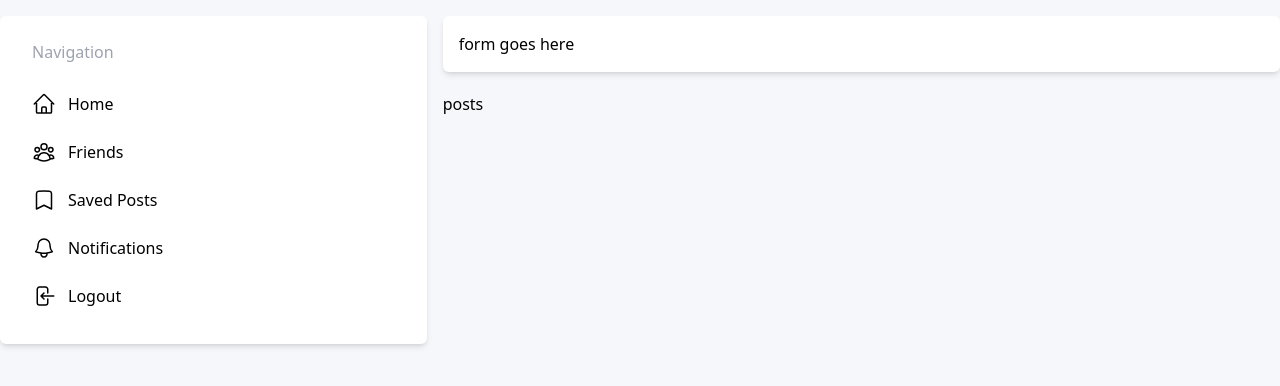
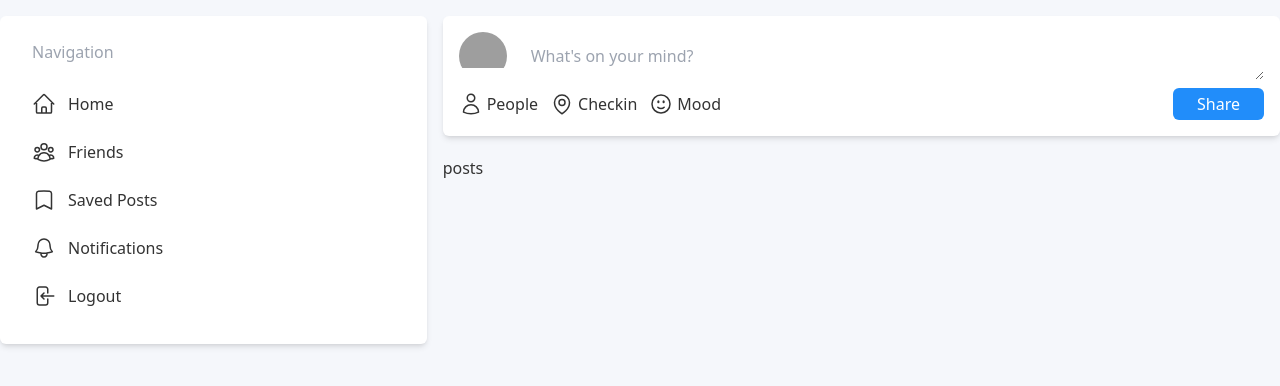
Before and after one commit to gauravparajuli/social-media-demo, a Next.js app: page / in a window 1280 px wide. Shown: the top 386 px of the page. Built offline with nearby package versions, Linux system fonts and the light colour scheme; grey boxes are pictures that could not be loaded.

Commit message:
created post form card component

```diff
--- /dev/null
+++ b/components/PostFormCard.tsx
@@ -0,0 +1,94 @@
+import React from 'react'
+import Card from './Card'
+
+const PostFormCard = () => {
+    return (
+        <Card>
+            <div className='flex gap-3'>
+                <div className='w-12 h-12 rounded-full overflow-hidden'>
+                    <img
+                        src='https://images.unsplash.com/photo-1591084728795-1149f32d9866?ixlib=rb-4.0.3&ixid=MnwxMjA3fDB8MHxwaG90by1wYWdlfHx8fGVufDB8fHx8&auto=format&fit=crop&w=1364&q=80'
+                        alt=''
+                    />
+                </div>
+                <textarea
+                    className='grow p-3 h-12'
+                    name=''
+                    id=''
+                    placeholder="What's on your mind?"
+                ></textarea>
+            </div>
+            <div className='flex gap-3 items-center mt-2'>
+                <div>
+                    <button className='flex gap-1'>
+                        <svg
+                            xmlns='http://www.w3.org/2000/svg'
+                            fill='none'
+                            viewBox='0 0 24 24'
+                            strokeWidth={1.5}
+                            stroke='currentColor'
+                            className='w-6 h-6'
+                        >
+                            <path
+                                strokeLinecap='round'
+                                strokeLinejoin='round'
+                                d='M15.75 6a3.75 3.75 0 11-7.5 0 3.75 3.75 0 017.5 0zM4.501 20.118a7.5 7.5 0 0114.998 0A17.933 17.933 0 0112 21.75c-2.676 0-5.216-.584-7.499-1.632z'
+                            />
+                        </svg>
+                        People
+                    </button>
+                </div>
+                <div>
+                    <button className='flex gap-1'>
+                        <svg
+                            xmlns='http://www.w3.org/2000/svg'
+                            fill='none'
+                            viewBox='0 0 24 24'
+                            strokeWidth={1.5}
+                            stroke='currentColor'
+                            className='w-6 h-6'
+                        >
+                            <path
+                                strokeLinecap='round'
+                                strokeLinejoin='round'
+                                d='M15 10.5a3 3 0 11-6 0 3 3 0 016 0z'
+                            />
+                            <path
+                                strokeLinecap='round'
+                                strokeLinejoin='round'
+                                d='M19.5 10.5c0 7.142-7.5 11.25-7.5 11.25S4.5 17.642 4.5 10.5a7.5 7.5 0 1115 0z'
+                            />
+                        </svg>
+                        Checkin
+                    </button>
+                </div>
+                <div>
+                    <button className='flex gap-1'>
+                        <svg
+                            xmlns='http://www.w3.org/2000/svg'
+                            fill='none'
+                            viewBox='0 0 24 24'
+                            strokeWidth={1.5}
+                            stroke='currentColor'
+                            className='w-6 h-6'
+                        >
+                            <path
+                                strokeLinecap='round'
+                                strokeLinejoin='round'
+                                d='M15.182 15.182a4.5 4.5 0 01-6.364 0M21 12a9 9 0 11-18 0 9 9 0 0118 0zM9.75 9.75c0 .414-.168.75-.375.75S9 10.164 9 9.75 9.168 9 9.375 9s.375.336.375.75zm-.375 0h.008v.015h-.008V9.75zm5.625 0c0 .414-.168.75-.375.75s-.375-.336-.375-.75.168-.75.375-.75.375.336.375.75zm-.375 0h.008v.015h-.008V9.75z'
+                            />
+                        </svg>
+                        Mood
+                    </button>
+                </div>
+                <div className='grow text-right'>
+                    <button className='bg-socialBlue text-white px-6 py-1 rounded-md'>
+                        Share
+                    </button>
+                </div>
+            </div>
+        </Card>
+    )
+}
+
+export default PostFormCard
--- a/pages/index.tsx
+++ b/pages/index.tsx
@@ -3,6 +3,7 @@
 import Image from 'next/image'
 import Card from '../components/Card'
 import NavigationCard from '../components/NavigationCard'
+import PostFormCard from '../components/PostFormCard'
 
 const Home: NextPage = () => {
     return (
@@ -20,7 +21,7 @@
                     <NavigationCard />
                 </div>
                 <div className='grow'>
-                    <Card>form goes here</Card>
+                    <PostFormCard />
                     posts
                 </div>
             </div>
--- a/styles/globals.css
+++ b/styles/globals.css
@@ -6,5 +6,6 @@
     body {
         /* background-color: #f5f7fb; */
         @apply bg-socialBg;
+        color: #333;
     }
 }
```
